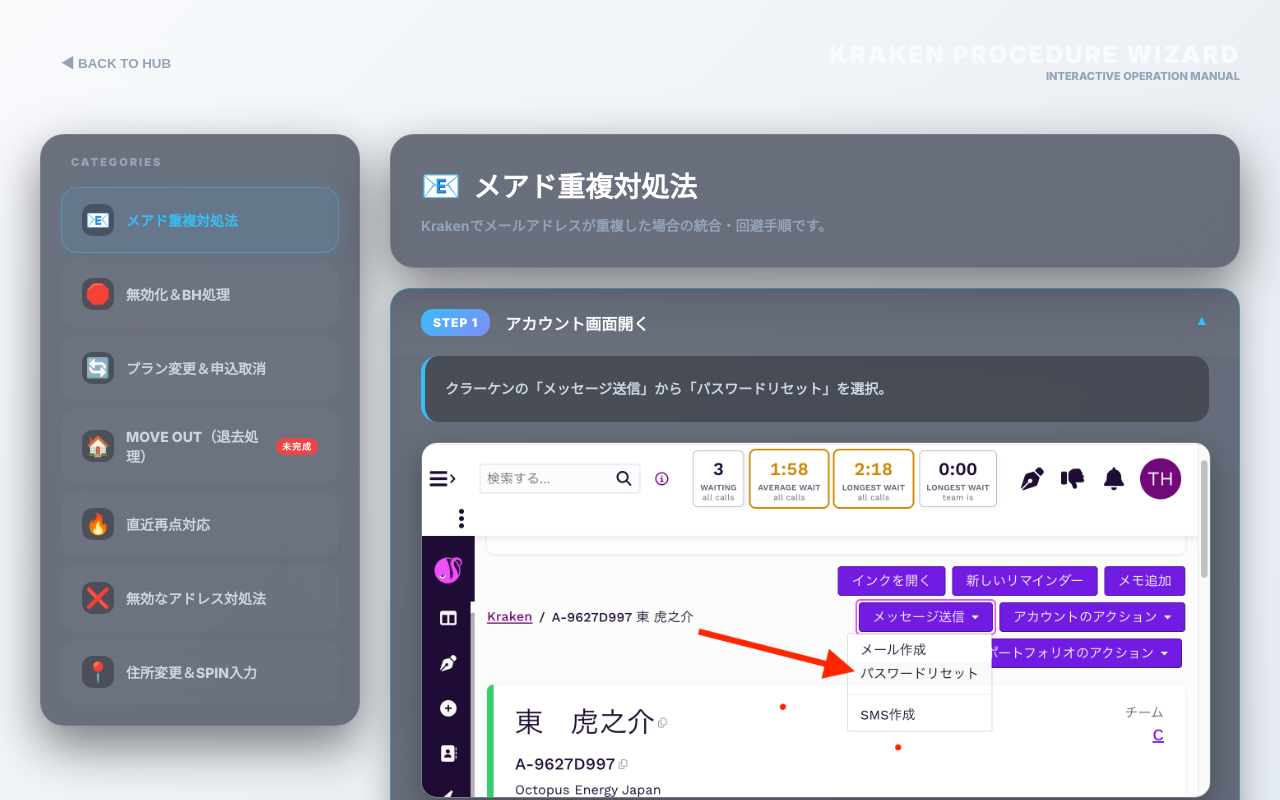
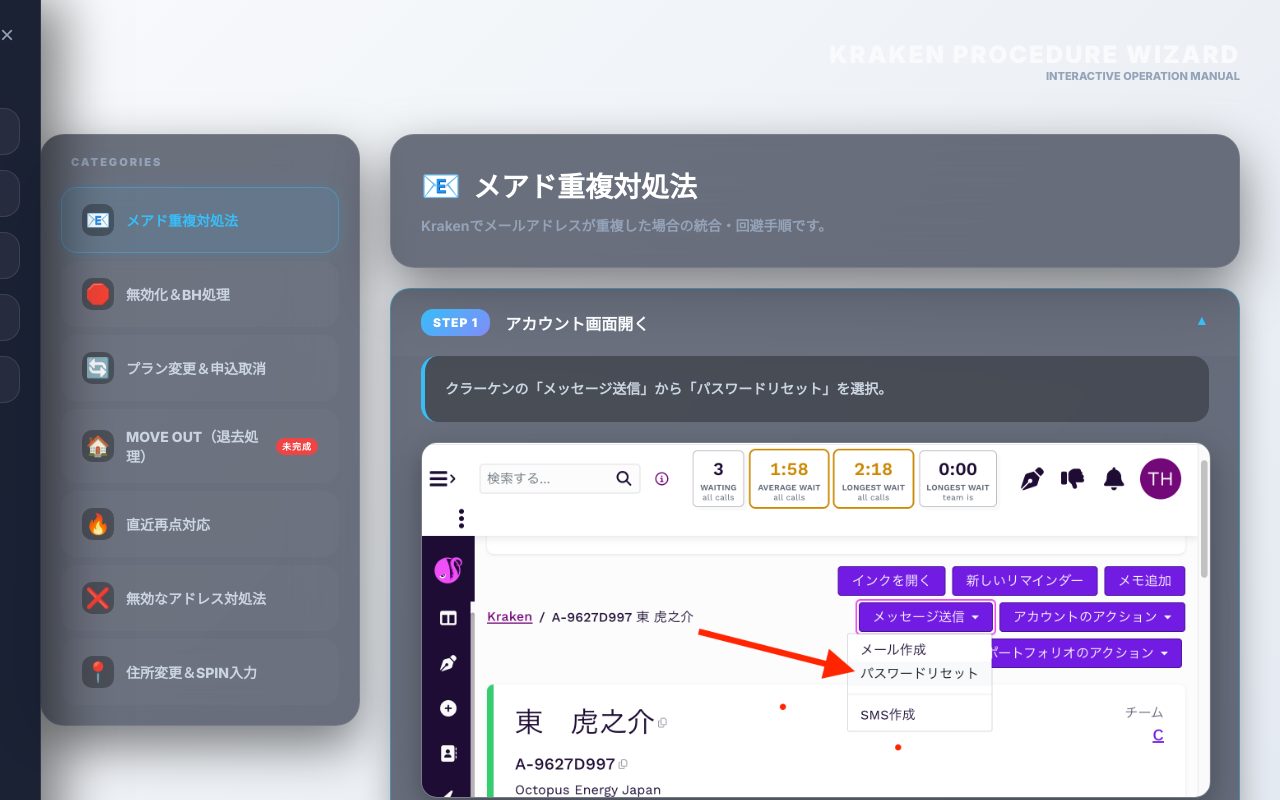
Before and after one commit to toranosukehigashi/team-portal, a Next.js app: page /procedure-wizard in a window 1280 px wide. Shown: the top 800 px of the page. Built offline with nearby package versions, Linux system fonts and the light colour scheme.

Commit message:
“Krakenスクショ入れる前に文字だけ”

```diff
--- a/app/procedure-wizard/page.tsx
+++ b/app/procedure-wizard/page.tsx
@@ -3,38 +3,36 @@
 import React, { useState, useEffect, useRef } from "react";
 import { useRouter } from "next/navigation";
 
-// --- 背景コンポーネント (共通) ---
-const DataMesh = ({ isDarkMode }: { isDarkMode: boolean }) => {
-  const canvasRef = useRef<HTMLCanvasElement>(null);
-  useEffect(() => {
-    const canvas = canvasRef.current; if (!canvas) return; const ctx = canvas.getContext("2d"); if (!ctx) return;
-    let animationFrameId: number; let particles: { x: number, y: number, vx: number, vy: number, size: number }[] = [];
-    const particleCount = 40;
-    const resize = () => { canvas.width = window.innerWidth; canvas.height = window.innerHeight; };
-    window.addEventListener("resize", resize); resize();
-    for (let i = 0; i < particleCount; i++) particles.push({ x: Math.random() * canvas.width, y: Math.random() * canvas.height, vx: (Math.random() - 0.5) * 1.0, vy: (Math.random() - 0.5) * 1.0, size: Math.random() * 2 + 1 });
-    const animate = () => {
-      ctx.clearRect(0, 0, canvas.width, canvas.height); const colorRGB = "56, 189, 248";
-      for (let i = 0; i < particleCount; i++) {
-        let p = particles[i]; p.x += p.vx; p.y += p.vy;
-        if (p.x < 0 || p.x > canvas.width) p.vx *= -1; if (p.y < 0 || p.y > canvas.height) p.vy *= -1;
-        ctx.beginPath(); ctx.arc(p.x, p.y, p.size, 0, Math.PI * 2); ctx.fillStyle = `rgba(${colorRGB}, 0.8)`; ctx.fill();
-        for (let j = i + 1; j < particleCount; j++) {
-          let p2 = particles[j]; let dist = Math.sqrt(Math.pow(p.x - p2.x, 2) + Math.pow(p.y - p2.y, 2));
-          if (dist < 150) { ctx.beginPath(); ctx.strokeStyle = `rgba(${colorRGB}, ${1 - dist / 150})`; ctx.lineWidth = 1; ctx.moveTo(p.x, p.y); ctx.lineTo(p2.x, p2.y); ctx.stroke(); }
-        }
-      }
-      animationFrameId = requestAnimationFrame(animate);
-    };
-    animate();
-    return () => { window.removeEventListener("resize", resize); cancelAnimationFrame(animationFrameId); };
-  }, [isDarkMode]);
-  return <canvas ref={canvasRef} style={{ position: "fixed", top: "-50%", left: "-50%", width: "200%", height: "200%", zIndex: -2, pointerEvents: "none" }} />;
-};
+// --- 🐙 復活！オクトパスライン背景コンポーネント ---
+const OctopusBackground = () => (
+  <>
+    {/* 奥のグラデーション背景 */}
+    <div style={{ position: "fixed", top: 0, left: 0, width: "100%", height: "100%", background: "#020617", zIndex: -3 }} />
+
+    {/* ✨ うねる8本のオクトパスライン */}
+    <svg style={{ position: "fixed", top: "-50%", left: "-50%", width: "200%", height: "200%", zIndex: -2, pointerEvents: "none", opacity: 0.4 }} viewBox="0 0 100 100" preserveAspectRatio="none">
+      <defs>
+        <linearGradient id="tentacleGrad" x1="0%" y1="0%" x2="100%" y2="100%">
+          <stop offset="0%" stopColor="#38bdf8" stopOpacity="0.8" />
+          <stop offset="100%" stopColor="#c084fc" stopOpacity="0.2" />
+        </linearGradient>
+      </defs>
+      <path fill="none" stroke="url(#tentacleGrad)" strokeWidth="0.5" d="M0,20 Q30,50 60,10 T100,80" style={{ animation: "wave 15s infinite alternate ease-in-out" }} />
+      <path fill="none" stroke="url(#tentacleGrad)" strokeWidth="0.8" d="M0,40 Q40,10 70,70 T100,30" style={{ animation: "wave 18s infinite alternate-reverse ease-in-out" }} />
+      <path fill="none" stroke="url(#tentacleGrad)" strokeWidth="0.6" d="M0,60 Q50,90 80,40 T100,90" style={{ animation: "wave 20s infinite alternate ease-in-out" }} />
+      <path fill="none" stroke="url(#tentacleGrad)" strokeWidth="0.4" d="M0,80 Q20,20 50,60 T100,10" style={{ animation: "wave 22s infinite alternate-reverse ease-in-out" }} />
+
+      <path fill="none" stroke="url(#tentacleGrad)" strokeWidth="0.7" d="M100,20 Q70,50 40,10 T0,80" style={{ animation: "wave 16s infinite alternate ease-in-out" }} />
+      <path fill="none" stroke="url(#tentacleGrad)" strokeWidth="0.5" d="M100,40 Q60,10 30,70 T0,30" style={{ animation: "wave 19s infinite alternate-reverse ease-in-out" }} />
+      <path fill="none" stroke="url(#tentacleGrad)" strokeWidth="0.9" d="M100,60 Q50,90 20,40 T0,90" style={{ animation: "wave 21s infinite alternate ease-in-out" }} />
+      <path fill="none" stroke="url(#tentacleGrad)" strokeWidth="0.3" d="M100,80 Q80,20 50,60 T0,10" style={{ animation: "wave 23s infinite alternate-reverse ease-in-out" }} />
+    </svg>
+    <style>{`@keyframes wave { 0% { transform: translateY(0) scaleY(1); } 100% { transform: translateY(5px) scaleY(1.1); } }`}</style>
+  </>
+);
 
 // ==========================================
-// 📚 マニュアルのデータ構造
-// ✨ imgUrl を空文字 ("") で全ステップに追加しました！ここに画像のパス（例: "/step1.png"）を書いてください！
+// 📚 マニュアルのデータ構造（ご主人様の入力データ完全維持！）
 // ==========================================
 const MANUAL_DATA = [
   {
@@ -118,6 +116,9 @@ export default function ProcedureWizard() {
   const [activeManualId, setActiveManualId] = useState(MANUAL_DATA[0].id);
   const [expandedSteps, setExpandedSteps] = useState<number[]>([1]);
 
+  // ✨ ハンバーガーメニュー用のステート
+  const [isSidebarOpen, setIsSidebarOpen] = useState(false);
+
   useEffect(() => {
     setTimeout(() => setIsReady(true), 100);
   }, []);
@@ -134,19 +135,30 @@ export default function ProcedureWizard() {
 
   return (
     <div className="global-theme-wrapper theme-dark">
-      <DataMesh isDarkMode={true} />
+      <OctopusBackground />
 
       <style dangerouslySetInnerHTML={{ __html: `
         html, body { background-color: #020617 !important; margin: 0; padding: 0; min-height: 100vh; overflow-x: hidden; }
         .app-wrapper { padding: 40px; position: relative; z-index: 10; opacity: 0; transition: 0.8s ease; max-width: 1400px; margin: 0 auto; }
         .app-wrapper.ready { opacity: 1; }
 
+        /* 🍔 グローバル・サイドバー (ハンバーガーメニュー) */
+        .global-sidebar { position: fixed; top: 0; left: -300px; width: 300px; height: 100vh; background: rgba(15, 23, 42, 0.95); backdrop-filter: blur(20px); border-right: 1px solid rgba(255,255,255,0.1); z-index: 9999; transition: 0.4s cubic-bezier(0.2, 0.8, 0.2, 1); box-shadow: 20px 0 50px rgba(0,0,0,0.5); padding: 40px 20px; display: flex; flex-direction: column; gap: 15px; }
+        .global-sidebar.open { left: 0; }
+        .sidebar-overlay { position: fixed; top: 0; left: 0; width: 100vw; height: 100vh; background: rgba(0,0,0,0.5); backdrop-filter: blur(5px); z-index: 9998; opacity: 0; pointer-events: none; transition: 0.3s; }
+        .sidebar-overlay.open { opacity: 1; pointer-events: auto; }
+        .gs-btn { background: rgba(255,255,255,0.05); border: 1px solid rgba(255,255,255,0.1); padding: 15px 20px; border-radius: 16px; color: #f8fafc; font-weight: 900; cursor: pointer; transition: 0.3s; display: flex; align-items: center; gap: 12px; }
+        .gs-btn:hover { background: rgba(56, 189, 248, 0.2); border-color: #38bdf8; transform: translateX(5px); }
+        .gs-close { position: absolute; top: 20px; right: 20px; background: transparent; border: none; color: #94a3b8; font-size: 24px; cursor: pointer; }
+
         .kpi-header { display: flex; justify-content: space-between; align-items: flex-end; margin-bottom: 30px; border-bottom: 1px solid rgba(255,255,255,0.1); padding-bottom: 20px; }
-        .btn-back { background: rgba(255,255,255,0.05); border: 1px solid rgba(255,255,255,0.1); color: #94a3b8; padding: 10px 20px; border-radius: 12px; cursor: pointer; transition: 0.3s; font-weight: 900; }
-        .btn-back:hover { background: #38bdf8; color: #fff; }
+        .btn-hamburger { background: transparent; border: none; color: #f8fafc; font-size: 28px; cursor: pointer; transition: 0.3s; padding: 0; margin-right: 20px; }
+        .btn-hamburger:hover { color: #38bdf8; transform: scale(1.1); }
+        .header-left { display: flex; align-items: center; }
 
         .layout-grid { display: grid; grid-template-columns: 320px 1fr; gap: 30px; align-items: start; }
 
+        /* 📁 左側メニュー */
         .sidebar-menu { background: rgba(15, 23, 42, 0.6); backdrop-filter: blur(30px); border: 1px solid rgba(255, 255, 255, 0.1); border-radius: 24px; padding: 20px; box-shadow: 0 20px 50px rgba(0,0,0,0.5); display: flex; flex-direction: column; gap: 8px; position: sticky; top: 40px; }
         .menu-item { padding: 16px 20px; border-radius: 16px; cursor: pointer; transition: 0.3s; display: flex; align-items: center; gap: 12px; border: 1px solid transparent; background: rgba(255,255,255,0.02); }
         .menu-item:hover { background: rgba(255,255,255,0.05); transform: translateX(5px); }
@@ -156,11 +168,13 @@ export default function ProcedureWizard() {
         .menu-item.active .menu-title { color: #38bdf8; font-weight: 900; }
         .badge { background: #ef4444; color: #fff; font-size: 9px; padding: 2px 6px; border-radius: 10px; font-weight: 900; letter-spacing: 1px; }
 
+        /* 📖 右側コンテンツ */
         .content-panel { display: flex; flex-direction: column; gap: 20px; }
         .manual-header { background: rgba(15, 23, 42, 0.6); backdrop-filter: blur(30px); border: 1px solid rgba(255, 255, 255, 0.1); border-radius: 24px; padding: 30px; box-shadow: 0 20px 50px rgba(0,0,0,0.5); }
         .m-title { font-size: 28px; font-weight: 900; color: #fff; margin: 0 0 10px 0; display: flex; align-items: center; gap: 12px; }
         .m-desc { color: #94a3b8; font-size: 14px; font-weight: 700; line-height: 1.6; margin: 0; }
 
+        /* アコーディオン要素 */
         .accordion-item { background: rgba(15, 23, 42, 0.6); backdrop-filter: blur(30px); border: 1px solid rgba(255, 255, 255, 0.1); border-radius: 20px; overflow: hidden; transition: 0.3s; }
         .accordion-item.open { border-color: rgba(56, 189, 248, 0.4); box-shadow: 0 10px 30px rgba(0,0,0,0.3); }
 
@@ -177,7 +191,6 @@ export default function ProcedureWizard() {
         .accordion-content { padding: 0 30px 30px 30px; display: flex; flex-direction: column; gap: 20px; }
         .accordion-text { color: #cbd5e1; font-size: 14px; font-weight: 700; line-height: 1.8; background: rgba(0,0,0,0.3); padding: 20px; border-radius: 16px; border-left: 4px solid #38bdf8; }
 
-        /* 📸 画像コンテナのスタイル */
         .actual-image-container { width: 100%; border-radius: 16px; overflow: hidden; border: 1px solid rgba(255,255,255,0.1); box-shadow: 0 10px 30px rgba(0,0,0,0.3); }
         .actual-image-container img { width: 100%; height: auto; display: block; }
 
@@ -186,9 +199,23 @@ export default function ProcedureWizard() {
 
       `}} />
 
+      {/* 🍔 グローバル・サイドバー */}
+      <div className={`sidebar-overlay ${isSidebarOpen ? "open" : ""}`} onClick={() => setIsSidebarOpen(false)}></div>
+      <div className={`global-sidebar ${isSidebarOpen ? "open" : ""}`}>
+        <button className="gs-close" onClick={() => setIsSidebarOpen(false)}>×</button>
+        <h2 style={{color: "#38bdf8", fontWeight: 900, fontSize: "16px", marginBottom: "20px", letterSpacing: "2px"}}>🌐 MENU</h2>
+        <button className="gs-btn" onClick={() => router.push("/")}>🏠 Workspace Home</button>
+        <button className="gs-btn" onClick={() => router.push("/kpi-detail")}>📊 KPI Dashboard</button>
+        <button className="gs-btn" onClick={() => router.push("/simulator")}>🆚 Cost Simulator</button>
+        <button className="gs-btn" onClick={() => router.push("/net-toss")}>🌐 Net Toss</button>
+        <button className="gs-btn" onClick={() => router.push("/sms-kraken")}>📱 SMS Kraken</button>
+      </div>
+
       <main className={`app-wrapper ${isReady ? "ready" : ""}`}>
         <header className="kpi-header">
-          <button className="btn-back" onClick={() => router.push("/")}>◀ BACK TO HUB</button>
+          <div className="header-left">
+            <button className="btn-hamburger" onClick={() => setIsSidebarOpen(true)}>☰</button>
+          </div>
           <div style={{textAlign: "right", color: "#f8fafc"}}>
             <h1 style={{fontSize:"24px", fontWeight:900, margin:0, letterSpacing:"2px"}}>KRAKEN PROCEDURE WIZARD</h1>
             <p style={{fontSize:"11px", color:"#94a3b8", fontWeight:800, margin:0}}>INTERACTIVE OPERATION MANUAL</p>
@@ -233,7 +260,6 @@ export default function ProcedureWizard() {
                     <div className="accordion-content">
                       <div className="accordion-text">{step.content}</div>
 
-                      {/* ✨ ここが復活した「画像表示ロジック」です！！ */}
                       {step.imgUrl ? (
                         <div className="actual-image-container">
                           {/* eslint-disable-next-line @next/next/no-img-element */}
```
